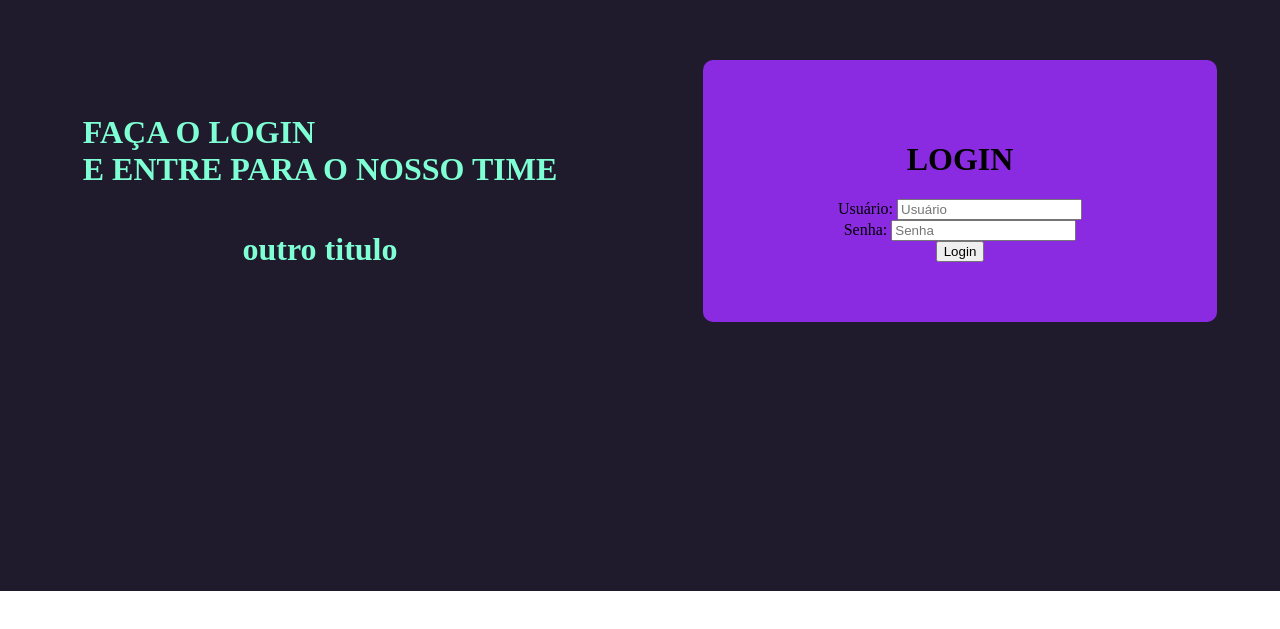
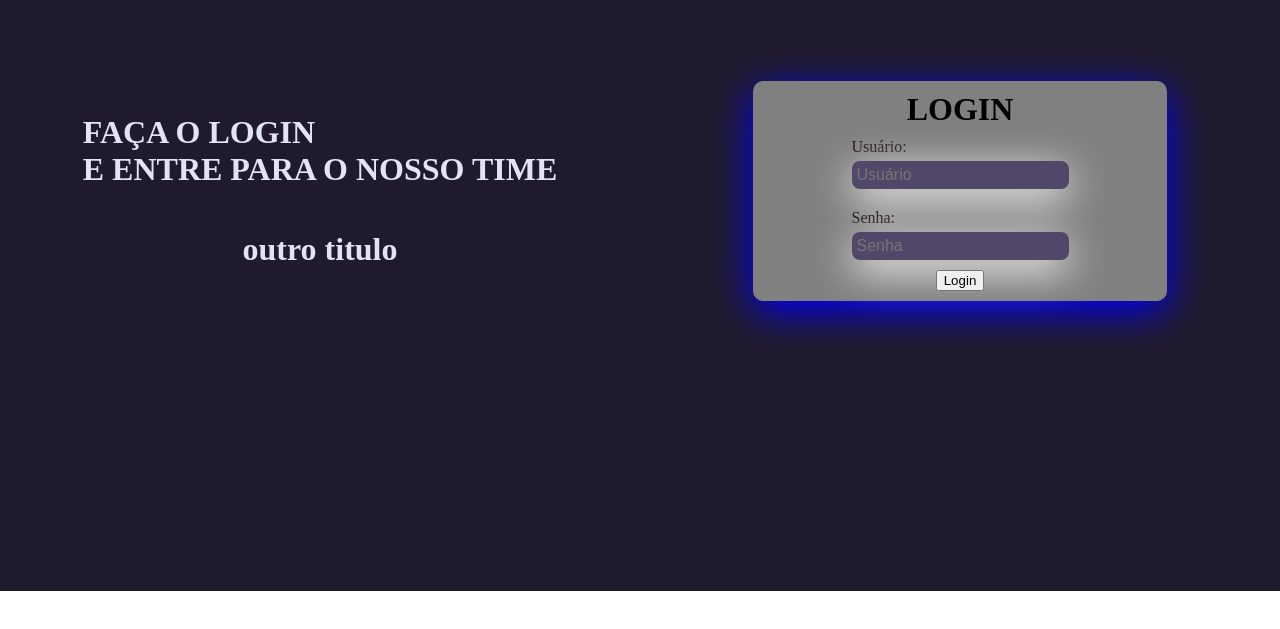
Before and after one commit to Fabiogabriell/Login, a plain HTML site: page index.html in a window 1280 px wide. Shown: the part 209-838 px from the top of the page. Drawn offline with Linux system fonts and the light colour scheme.

Commit message:
atualização css

```diff
--- a/index.html
+++ b/index.html
@@ -20,7 +20,7 @@
                 <label for="usuario">Usuário:</label>
                 <input type="text" name="Usuário" placeholder="Usuário">
      </div>
-             <div class="textfild">
+             <div class="textfield">
                 <label for="Senha">Senha:</label>
              <input type="password" name="Senha"  placeholder="Senha">
              </div>
--- a/styles.css
+++ b/styles.css
@@ -8,6 +8,7 @@ body{
     display: flex;
     justify-content: center;
     align-items:center ;
+
 }
 .left-login{
     width: 50vw;
@@ -18,8 +19,11 @@ body{
     flex-direction: column;
 }
 .left-login >h1{
-    color: aquamarine;
+    color: rgb(227, 227, 248);
+
+
 }
+
 .right-login{
     width: 50vw;
     height: 100vw;
@@ -33,11 +37,36 @@ body{
     justify-content: center;
     align-items: center;
     flex-direction: column;
-    padding: 60px 65px;
-    background: blueviolet;
+    padding: 10px 15px;
+    background:grey;
     border-radius: 10px;
-
-
-
-
+    box-shadow: 0px 10px 40px blue;
 }
+.card-login > h1{
+    color: black;
+    font-weight: 800;
+    margin: 0%;
+}
+.textfield{
+    display: flex;
+    flex-direction: column;
+    align-items: flex-start;
+    justify-content: center;
+    margin: 10px 0px;
+}
+.textfield > input{
+    width: 100%;
+    border: none;
+    border-radius: 8px;
+    padding: 05px;
+    background: #514869;
+    color: white;
+    font-size: 12pt;
+    box-shadow: 0px 10px 40px;
+    outline: none;
+    box-sizing: border-box;
+}
+.textfield > label{
+    color: rgb(29, 18, 18);
+    margin-bottom: 05px;
+}
```
